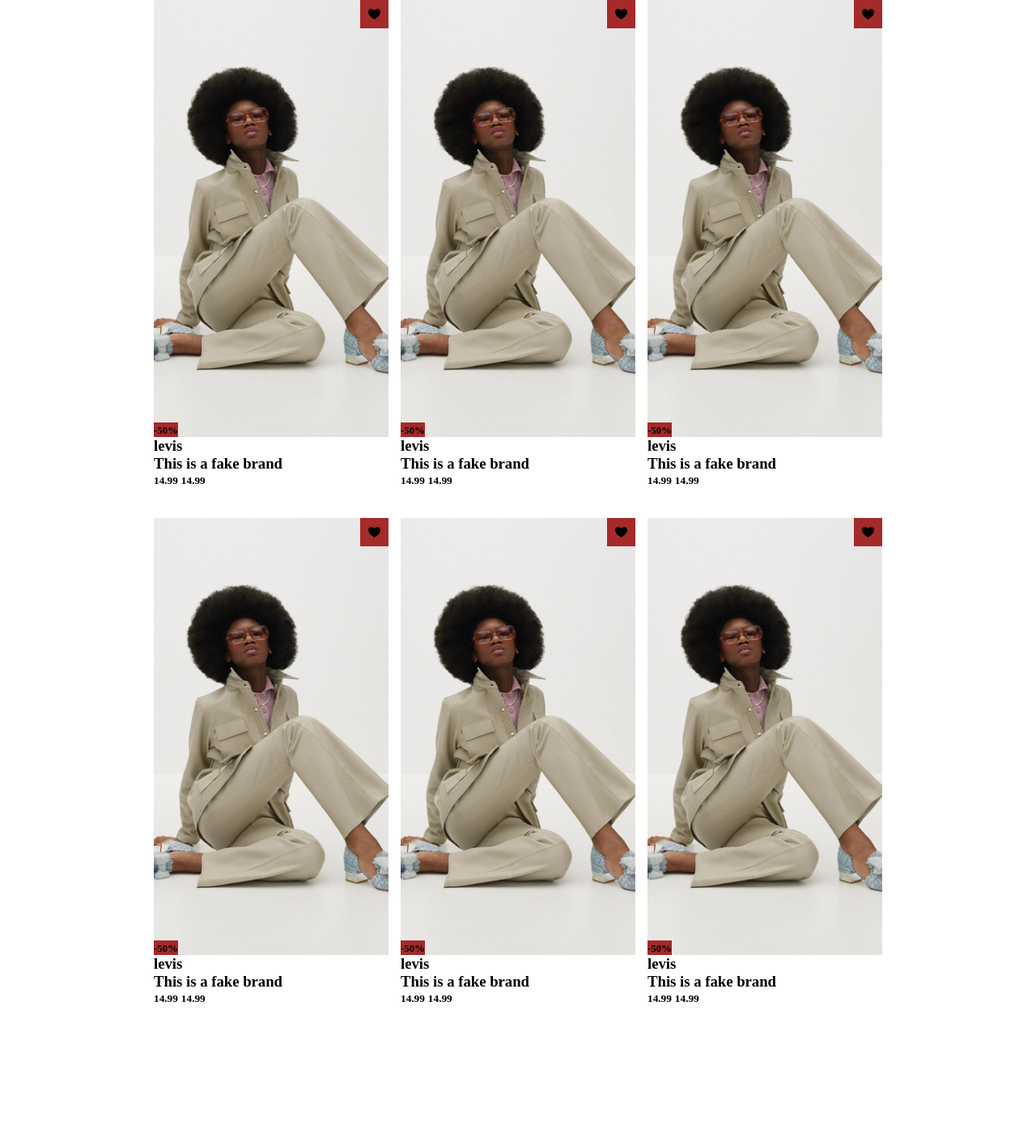
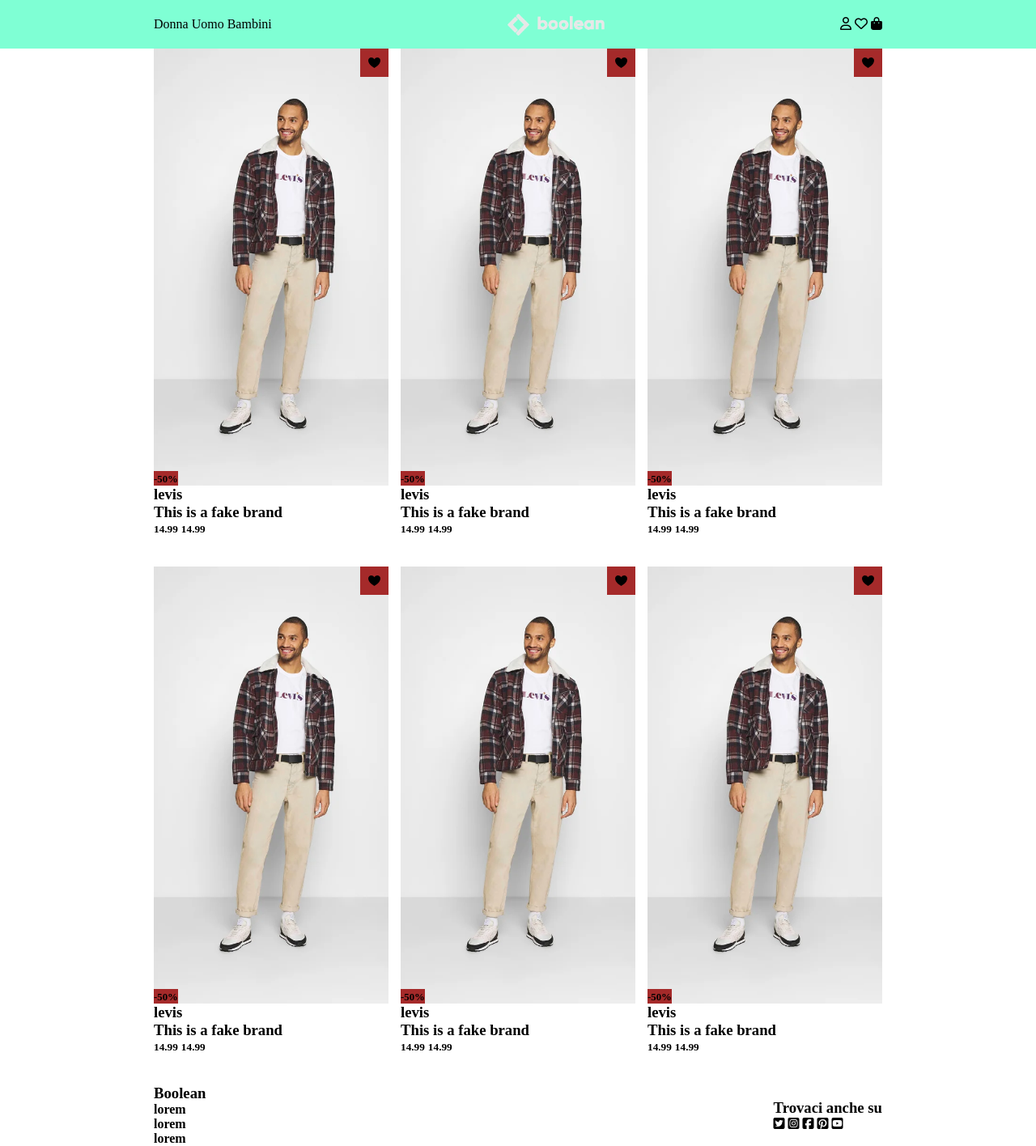
Before and after one commit to Hugocod/html-css-boolando, a plain HTML site: page index.html in a window 1280 px wide. Shown: the whole page at 81% size. Before the commit the page ends 1280 px from the top, so only its background shows below. Drawn offline with Linux system fonts and the light colour scheme.

Commit message:
added the full structure but need to add some details in the style

```diff
--- a/index.html
+++ b/index.html
@@ -5,11 +5,33 @@
     <meta http-equiv="X-UA-Compatible" content="IE=edge" />
     <meta name="viewport" content="width=device-width, initial-scale=1.0" />
     <title>Boolando by Hugo</title>
+
     <link rel="stylesheet" href="style.css" />
+
+    <script
+      src="https://kit.fontawesome.com/710259c6f3.js"
+      crossorigin="anonymous"
+    ></script>
   </head>
 
   <body>
-    <header></header>
+    <header>
+      <div class="wrapper">
+        <nav>
+          <a>Donna</a>
+          <a>Uomo</a>
+          <a>Bambini</a>
+        </nav>
+
+        <div class="logo"></div>
+
+        <div class="icons">
+          <i class="fa-regular fa-user"></i>
+          <i class="fa-regular fa-heart"></i>
+          <i class="fa-solid fa-bag-shopping"></i>
+        </div>
+      </div>
+    </header>
 
     <div class="wrapper">
       <div class="card-container">
@@ -173,5 +195,28 @@
         </div>
       </div>
     </div>
+
+    <footer>
+      <div class="wrapper">
+        <div>
+          <h3>Boolean</h3>
+          <h4>lorem</h4>
+          <h4>lorem</h4>
+          <h4>lorem</h4>
+        </div>
+
+        <div>
+          <h3>Trovaci anche su</h3>
+
+          <div>
+            <i class="fa-brands fa-twitter-square"></i>
+            <i class="fa-brands fa-instagram-square"></i>
+            <i class="fa-brands fa-facebook-square"></i>
+            <i class="fa-brands fa-pinterest-square"></i>
+            <i class="fa-brands fa-youtube-square"></i>
+          </div>
+        </div>
+      </div>
+    </footer>
   </body>
 </html>
--- a/style.css
+++ b/style.css
@@ -18,9 +18,21 @@ h6 {
 
 /* / general styles */
 
+header {
+  background-color: aquamarine;
+  height: 60px;
+}
+
 .wrapper {
   width: 900px;
+  height: 100%;
   margin: 0 auto;
+}
+
+header .wrapper {
+  display: flex;
+  justify-content: space-between;
+  align-items: center;
 }
 
 .card-container {
@@ -50,7 +62,7 @@ h6 {
 .card__picture-6 {
   position: relative;
 
-  background-image: url(images/img/3b.webp);
+  background-image: url(images/img/1b.webp);
   background-size: cover;
   background-position: center;
 
@@ -101,6 +113,16 @@ h6 {
   align-items: center;
 }
 
+.logo {
+  height: 60px;
+  width: 400px;
+
+  background-image: url(./images/img/boolean-logo.png);
+  background-size: 30%;
+  background-position: center;
+  background-repeat: no-repeat;
+}
+
 .like img {
   width: 15px;
 }
@@ -121,3 +143,9 @@ h6 {
 .price h5 {
   display: inline-block;
 }
+
+footer .wrapper {
+  display: flex;
+  justify-content: space-between;
+  align-items: center;
+}
```
